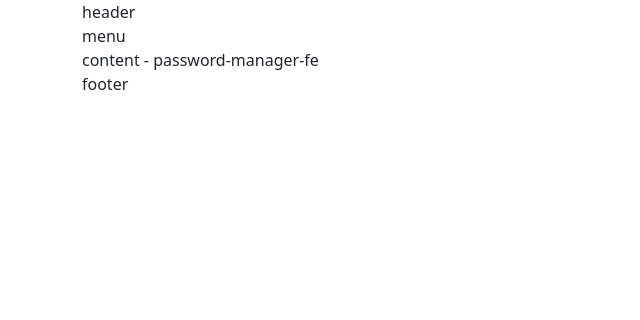
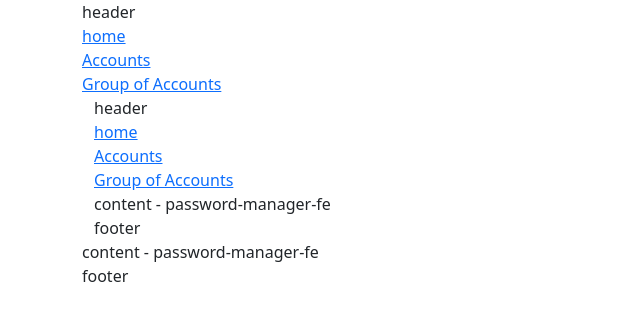
Before and after one commit to j-developer-days/password-manager-fe, an Angular app in the folder password-manager-fe/: page /home in a window 1280 px wide. Before the commit this address led to /. Shown: the top 320 px of the page, without its empty margins (0-640 px from the left). Built offline with nearby package versions, Linux system fonts and the light colour scheme.

Commit message:
adding navigation

```diff
--- a/password-manager-fe/src/app/app-routing.module.ts
+++ b/password-manager-fe/src/app/app-routing.module.ts
@@ -1,7 +1,15 @@
 import { NgModule } from '@angular/core';
 import { RouterModule, Routes } from '@angular/router';
+import { AccountComponent } from './components/account/account.component';
+import { GroupAccountComponent } from './components/group-account/group-account.component';
+import { AppComponent } from './components/app.component';
 
-const routes: Routes = [];
+const routes: Routes = [
+  { path: 'accounts', component: AccountComponent },
+  { path: 'group-accounts', component: GroupAccountComponent },
+  { path: 'home', component: AppComponent },
+  { path: '', redirectTo: '/home', pathMatch: 'full' },
+];
 
 @NgModule({
   imports: [RouterModule.forRoot(routes)],
--- a/password-manager-fe/src/app/components/app.component.html
+++ b/password-manager-fe/src/app/components/app.component.html
@@ -1,6 +1,15 @@
 <div class="container">
     <div>header</div>
-    <div>menu</div>
+    <div>
+        <nav>
+            <a routerLink="/home">home</a>
+            <br/>
+            <a routerLink="/accounts">Accounts</a>
+            <br/>
+            <a routerLink="/group-accounts">Group of Accounts</a>
+          </nav>
+        <router-outlet></router-outlet>
+    </div>
     <div>content - {{title}}</div>
     <div>footer</div>
 </div>
```
Also changed, not shown: password-manager-fe/instructions.txt.
